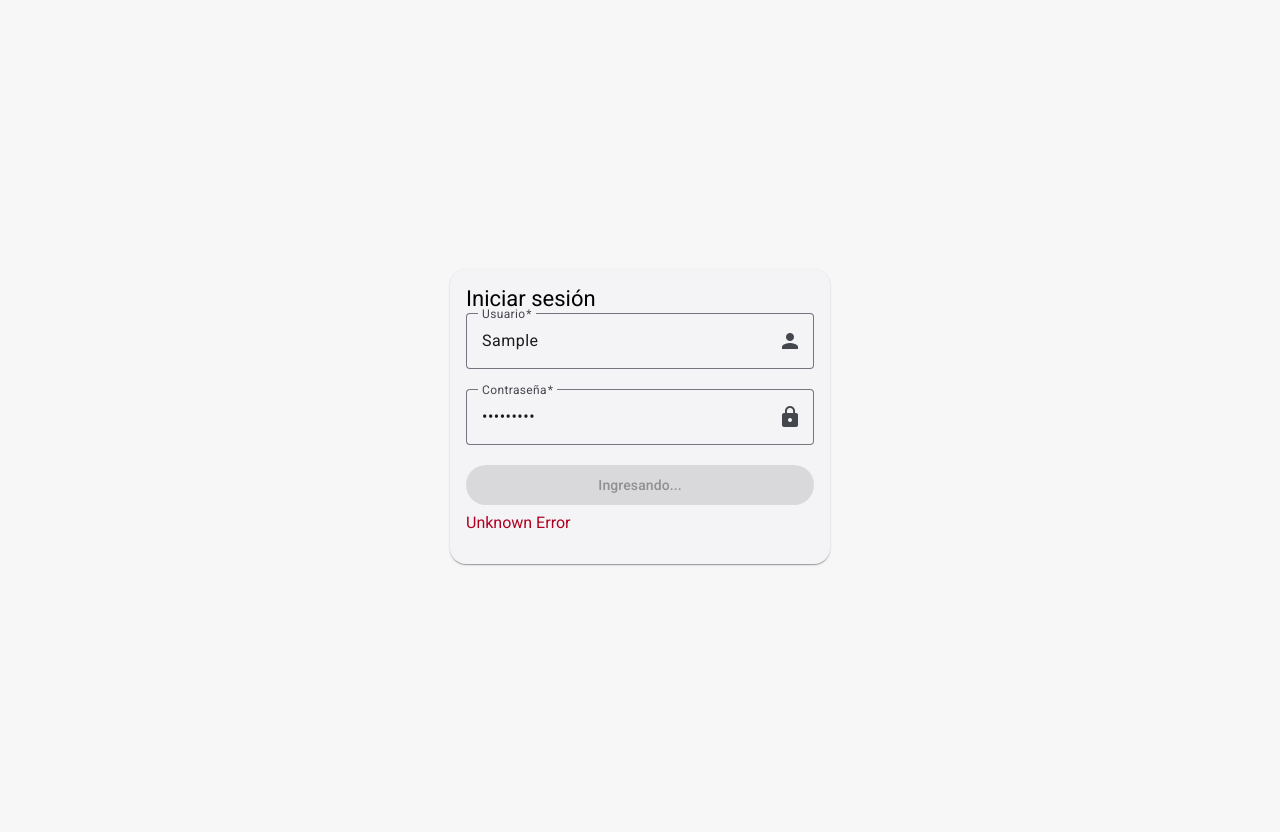
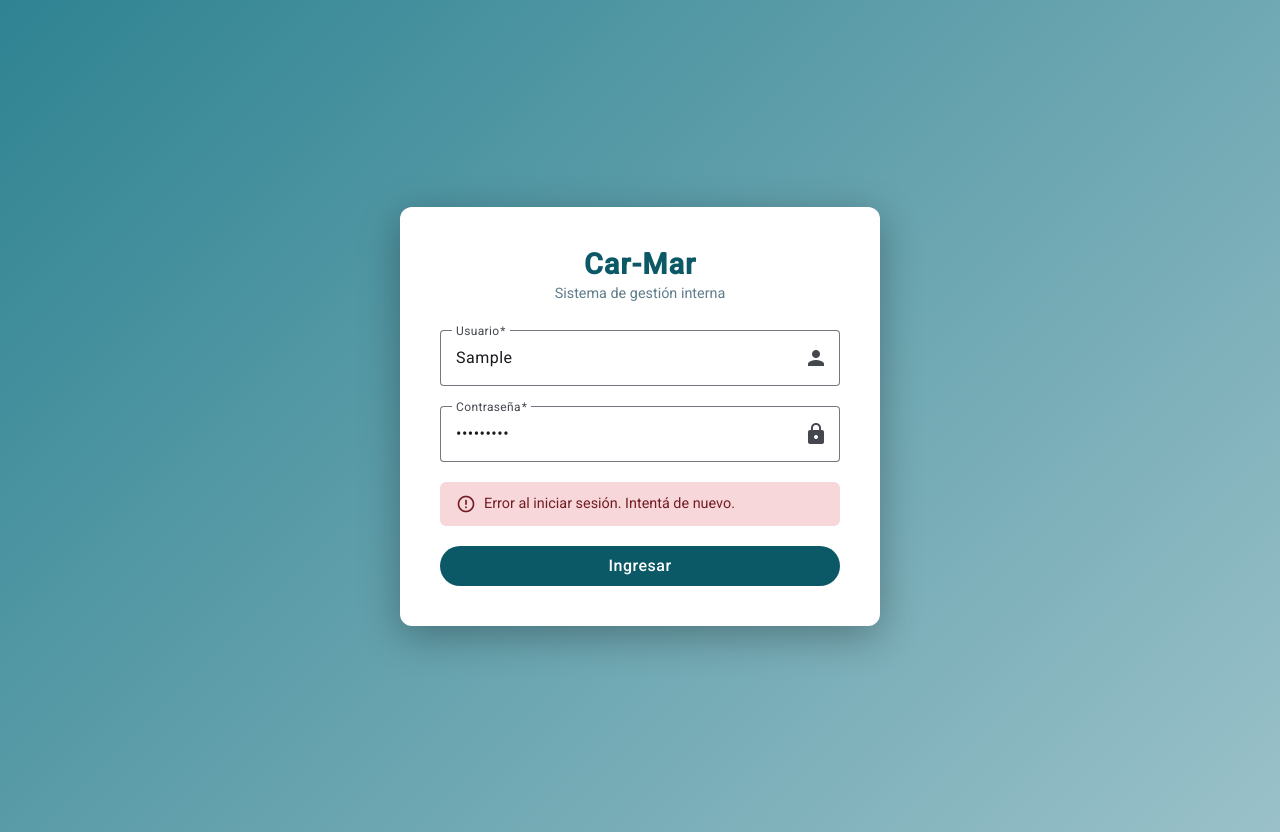
Before and after one commit to dserranox/carmar-intranet-frontend, an Angular app: page /login in a window 1280 px wide. Both pictures are taken after typing "Sample", "Sample123" into the empty fields and a click on the button "Ingresar". Built offline with nearby package versions, Linux system fonts and the light colour scheme; no server answers.

Commit message:
cambio estilos login

```diff
--- a/src/app/components/login/login.component.css
+++ b/src/app/components/login/login.component.css
@@ -1,22 +1,80 @@
 .login-container {
   min-height: 100dvh;
-  display: grid;
-  place-items: center;
+  display: flex;
+  align-items: center;
+  justify-content: center;
   padding: 16px;
-  background: #f7f7f7;
+  background: linear-gradient(135deg, #2f8392 0%, #9ac1c9 100%);
 }
 
 .login-card {
+  background: #fff;
+  padding: 2.5rem;
+  border-radius: 12px;
+  box-shadow: 0 10px 40px rgba(0, 0, 0, 0.3);
   width: 100%;
-  max-width: 380px;
-  border-radius: 16px;
+  max-width: 400px;
 }
 
+/* ── Encabezado ── */
+.login-header {
+  text-align: center;
+  margin-bottom: 1.75rem;
+}
+
+.login-title {
+  margin: 0 0 4px;
+  font-size: 1.8rem;
+  font-weight: 700;
+  color: #0b5966;
+  letter-spacing: 1px;
+}
+
+.login-subtitle {
+  margin: 0;
+  font-size: 0.9rem;
+  color: #607d8b;
+}
+
+/* ── Inputs ── */
 .full {
   width: 100%;
 }
 
+/* ── Error ── */
 .error-message {
-  color: #b00020;
-  margin-top: 8px;
+  display: flex;
+  align-items: center;
+  gap: 8px;
+  background: #f8d7da;
+  color: #721c24;
+  padding: 0.75rem 1rem;
+  border-radius: 6px;
+  margin-bottom: 1rem;
+  font-size: 0.9rem;
 }
+
+.error-icon {
+  font-size: 20px;
+  width: 20px;
+  height: 20px;
+  flex-shrink: 0;
+}
+
+/* ── Botón ── */
+.btn-login {
+  background: #0b5966 !important;
+  color: #fff !important;
+  padding: 0.85rem !important;
+  font-size: 1rem !important;
+  letter-spacing: 0.5px;
+  margin-top: 4px;
+}
+
+.btn-login:hover:not([disabled]) {
+  background: #094a55 !important;
+}
+
+.btn-login[disabled] {
+  opacity: 0.65;
+}
--- a/src/app/components/login/login.component.html
+++ b/src/app/components/login/login.component.html
@@ -1,30 +1,39 @@
 <div class="login-container">
-  <mat-card class="login-card">
-    <mat-card-header>
-      <mat-card-title>Iniciar sesión</mat-card-title>
-    </mat-card-header>
-    <mat-card-content>
+  <div class="login-card">
+
+    <div class="login-header">
+      <h2 class="login-title">Car-Mar</h2>
+      <p class="login-subtitle">Sistema de gestión interna</p>
+    </div>
+
     <form (ngSubmit)="login()" #form="ngForm">
       <mat-form-field appearance="outline" class="full">
         <mat-label>Usuario</mat-label>
-          <input matInput name="username" [(ngModel)]="username" required>
+        <input matInput name="username" [(ngModel)]="username" required autocomplete="username">
         <mat-icon matSuffix>person</mat-icon>
       </mat-form-field>
 
       <mat-form-field appearance="outline" class="full">
         <mat-label>Contraseña</mat-label>
-          <input matInput type="password" name="password" [(ngModel)]="password" required>
+        <input matInput type="password" name="password" [(ngModel)]="password" required autocomplete="current-password">
         <mat-icon matSuffix>lock</mat-icon>
       </mat-form-field>
 
-        <button mat-flat-button color="primary" class="full" type="submit" [disabled]="loading">
-          {{ loading ? 'Ingresando...' : 'Ingresar' }}
+      @if (errorMessage) {
+        <div class="error-message">
+          <mat-icon class="error-icon">error_outline</mat-icon>
+          {{ errorMessage }}
+        </div>
+      }
+
+      <button mat-flat-button class="full btn-login" type="submit" [disabled]="loading">
+        @if (loading) {
+          Ingresando...
+        } @else {
+          Ingresar
+        }
       </button>
+    </form>
 
-        @if (errorMessage) {
-          <p class="error-message" >{{ errorMessage }}</p>
-        }
-      </form>
-    </mat-card-content>
-  </mat-card>
   </div>
+</div>
--- a/src/app/components/login/login.component.ts
+++ b/src/app/components/login/login.component.ts
@@ -2,7 +2,6 @@
 import { Component } from '@angular/core';
 import { Router } from '@angular/router';
 import { FormsModule } from '@angular/forms';
-import { MatCardModule } from '@angular/material/card';
 import { MatFormFieldModule } from '@angular/material/form-field';
 import { MatInputModule } from '@angular/material/input';
 import { MatIconModule } from '@angular/material/icon';
@@ -15,7 +14,7 @@ import { CommonModule } from '@angular/common';
   standalone: true,
   templateUrl: './login.component.html',
   styleUrls: ['./login.component.css'],
-  imports: [CommonModule, FormsModule, MatCardModule, MatFormFieldModule, MatInputModule, MatIconModule, MatButtonModule]
+  imports: [CommonModule, FormsModule, MatFormFieldModule, MatInputModule, MatIconModule, MatButtonModule]
 })
 export class LoginComponent {
   username = '';
@@ -38,8 +37,11 @@ export class LoginComponent {
         }
       },
       error: (err) => {
-        const msg = err?.error?.message || err?.statusText || 'Usuario o contraseña incorrectos';
+        const msg = (err?.status === 401 || err?.status === 403)
+          ? 'Usuario o contraseña incorrectos.'
+          : (err?.error?.message || 'Error al iniciar sesión. Intentá de nuevo.');
         this.errorMessage = msg;
+        this.loading = false;
       },
       complete: () => this.loading = false
     });
--- a/src/app/components/orders/orders-table.component.ts
+++ b/src/app/components/orders/orders-table.component.ts
@@ -282,11 +282,15 @@ export class OrdersTableComponent implements OnInit {
         this.tareasDTO.ordenId = order.id;
         this.tareasDTO.operacionId = result.operacionId;
         this.tareasDTO.nroMaquina = result.nroMaquina;
-        this.tasksService.iniciarTarea(this.tareasDTO).subscribe(tareaResult => {
-          this.snack.open('Tarea iniciada correctamente', 'Cerrar', { duration: 3000 });
-          this.router.navigate(['/tareas'], {
-            queryParams: tareaResult.tarId
-          });
+        this.tasksService.iniciarTarea(this.tareasDTO).subscribe({
+          next: (tareaResult) => {
+            this.snack.open('Tarea iniciada correctamente', 'Cerrar', { duration: 3000 });
+            this.router.navigate(['/tareas'], { queryParams: tareaResult.tarId });
+          },
+          error: (err) => {
+            const msg = err?.error?.message || 'No se pudo iniciar la tarea.';
+            this.snack.open(msg, 'Cerrar', { duration: 5000 });
+          }
         });
       }
     });
```
Lines whose indentation alone changed are shown as unchanged.
